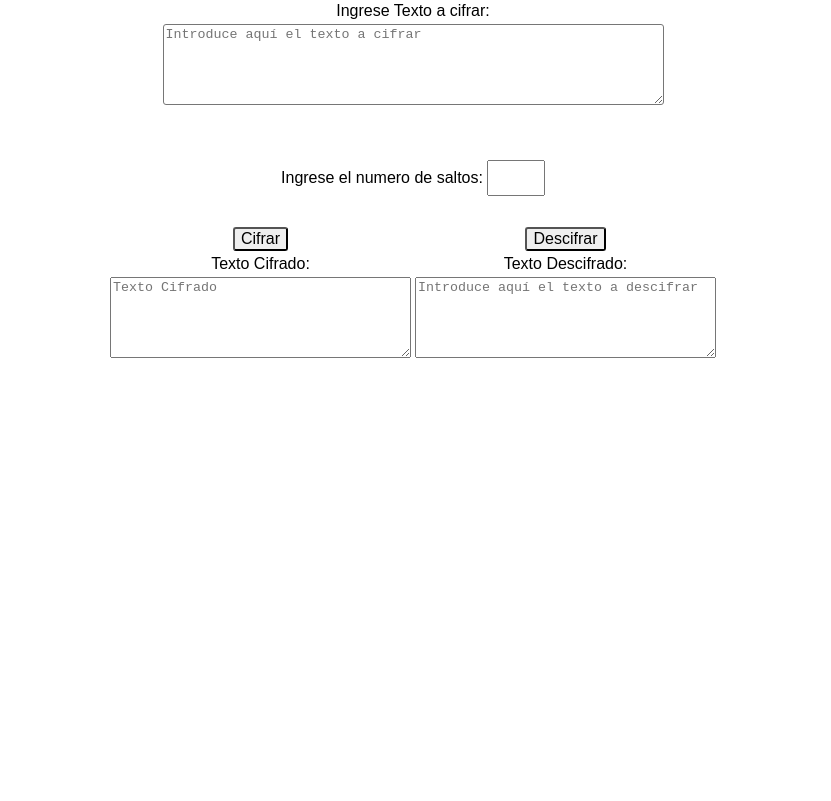
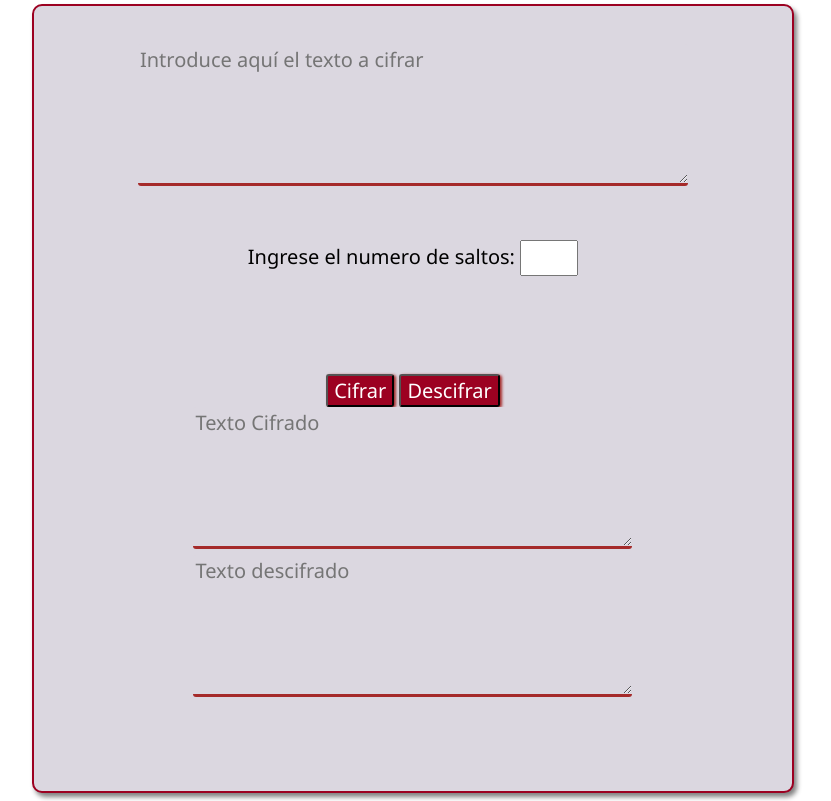
Before and after one commit to Jossielinn/CifradoCesar, a website: page src/index.html in a window 1280 px wide. Shown: the part 112-913 px from the top of the page, without its empty margins (227-1058 px from the left). Before the commit the page ends 800 px from the top, so only its background shows below. Drawn offline with Linux system fonts and the light colour scheme.

Commit message:
Modificando estilos

```diff
--- a/src/index.html
+++ b/src/index.html
@@ -8,35 +8,28 @@
   <body>
     <h1>Cipher Caesar</h1>
     <div id="root">
-      <table action="" id="boxFirst">
-        <tr>
-          <td>Ingrese Texto a cifrar:</td>
-        </tr>
+      <div id="boxFirst">
         <tr>
           <td><textarea type="text" id="textDeposit" placeholder="Introduce aquí el texto a cifrar" rows="5" cols="60"></textarea></td>
         </tr>
-      </table>
-      <table action="" id="boxSecond">
+      </div>
+      <div action="" id="boxSecond">
         <tr>
           <td>Ingrese el numero de saltos:</td>
-          <td id="numberSelec"><input type="number" id="textValuefixed" maxlength="4"></td>
+          <td id="numberSelec"><input type="number" id="textValuefixed" min="1" maxlength="4"></td>
         </tr>
-      </table>
-      <table action="" id="boxThird">
+      </div>
+      <div id="boxThird">
         <tr>
           <td><input type="button" value="Cifrar" id="buttonEncode" ></td>
           <td><input type="button" value="Descifrar" id="buttonDecode"></td>
         </tr>
-        <tr>
-          <td>Texto Cifrado:</td>
-          <td>Texto Descifrado:</td>
-        </tr>
-        <tr>
+        <div id="boxResults">
           <td><textarea type="text" id="resultEncode" placeholder="Texto Cifrado" rows="5" cols="35"></textarea></td>
 
-          <td><textarea type="text" id="resultDecode" placeholder="Introduce aquí el texto a descifrar" rows="5" cols="35"></textarea></td>
-        </tr>
-    </table>
+          <td><textarea type="text" id="resultDecode" placeholder="Texto descifrado" rows="5" cols="35"></textarea></td>
+        </div>
+      </div>
     </div>
     <script src="cipher.js"></script>
     <script src="index.js"></script>
--- a/src/style.css
+++ b/src/style.css
@@ -1,31 +1,63 @@
+
 h1{
     text-align: center;
     margin:auto;
     font: italic bold 50px Georgia, serif;
-    color:brown;
+    color:#9C0121;
+    padding: 20px;
 }
+#root {
+    border: 2px solid #9C0121;
+    border-radius: 10px;
+    width:60%;
+    margin: auto;
+    background: #DBD7E0;
+    box-shadow:3px 4px 5px gray;
+}
+
 #boxFirst,#boxSecond,#boxThird{
-    padding:35px;
+    padding:5%;
     text-align: center;
-    font-size: 25px;
-    font: menu;
     margin:auto;
+    font:20px Segoe UI, serif;
 }
 input{
-    font: menu;
+    font-size:18px;
 }
-#buttonEncode,#buttonDecode,#textDeposit,#showResult,#showResultDecode{
+
+#buttonEncode,#buttonDecode,#textDeposit,#resultEncode,#resultDecode{
+    max-width:80%;
     border-radius:3px;
+    background: #DBD7E0;
+    font:20px Segoe UI, serif;
 }
+
+#buttonEncode, #buttonDecode{
+    background: #9C0121;
+    color: white;
+    box-shadow:2px  1px 3px brown;
+}
+
+#buttonEncode:hover,#buttonDecode:hover{
+    background:white ;
+    color: #9C0121;
+}
+
 #textValuefixed{
     width:50px;
     height:30px;
     text-align: center;
 }
+
 #boxSecond{
     padding:10px;
 }
 
 #boxThird{
-    padding:15px;
+   margin: 50px auto;
 }
+
+#textDeposit,#resultEncode,#resultDecode {
+    border: 0;
+    border-bottom: 3px solid brown;
+}
```
